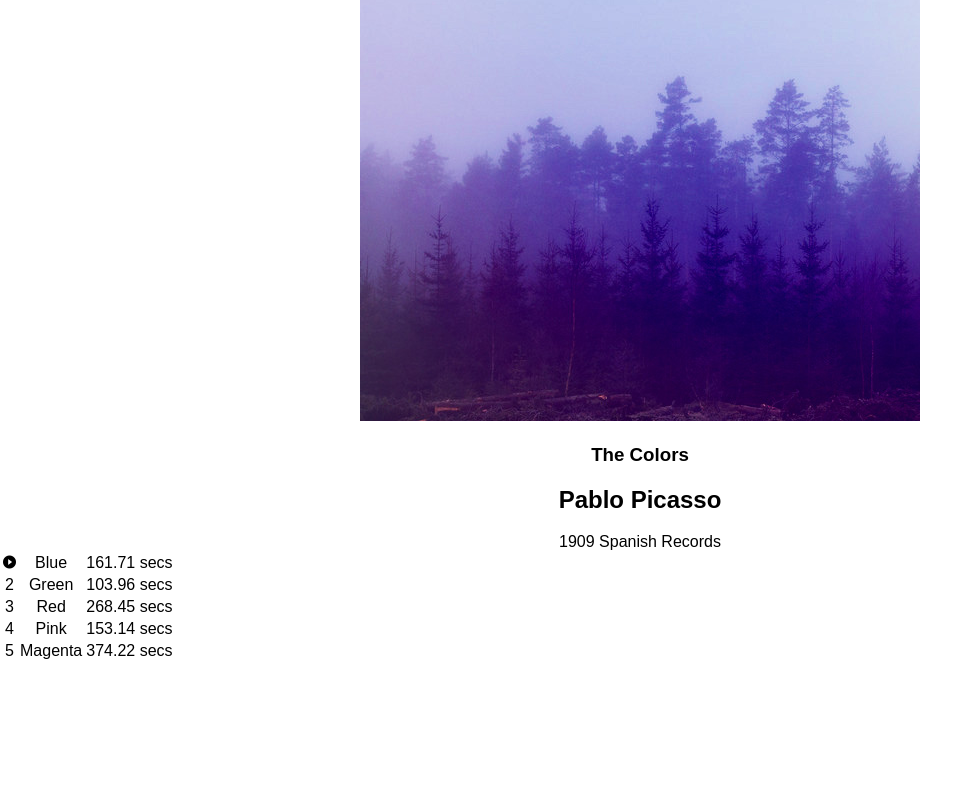
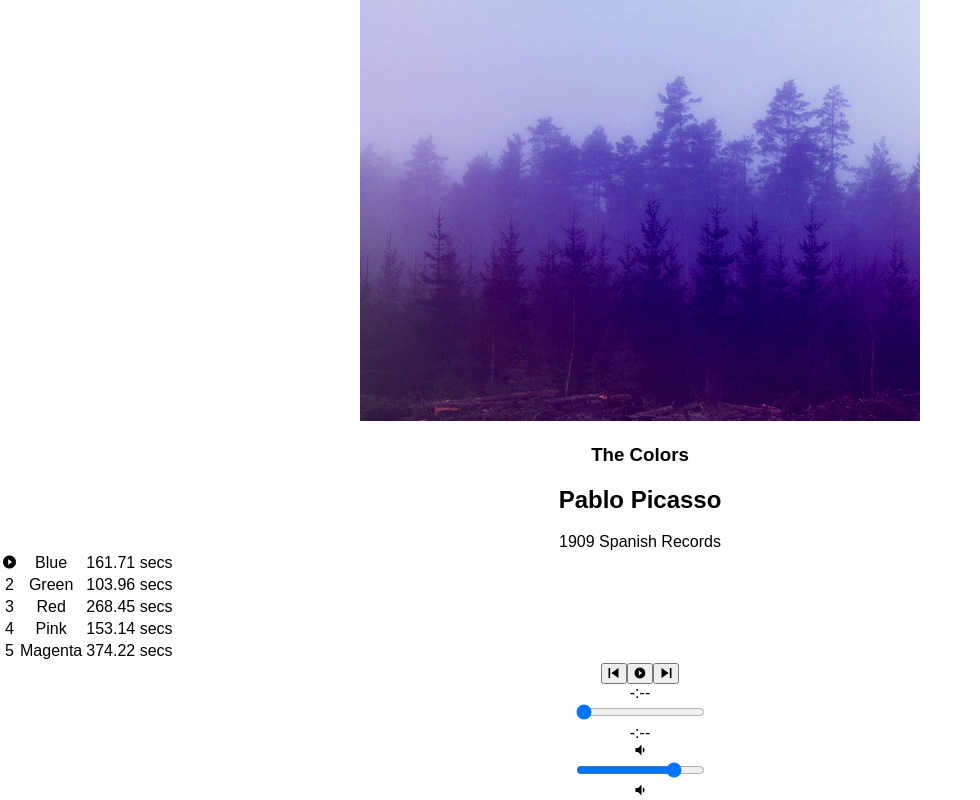
Before and after one commit to madhumurthy16/bloc-jams-react, a React (Create React App) app: page /album/the-colors in a window 1280 px wide. Shown: the part 237-1037 px from the top of the page, without its empty margins (0-980 px from the left). Before the commit the page ends 900 px from the top, so only its background shows below. Built offline with nearby package versions, Linux system fonts and the light colour scheme.

Commit message:
Checkpoint 8 player bar buttons completed

```diff
--- a/src/components/Album.js
+++ b/src/components/Album.js
@@ -1,5 +1,7 @@
 import React, { Component } from 'react';
 import albumData from './../data/albums';
+import PlayerBar from './PlayerBar'
+
 
 class Album extends Component {
 	constructor(props) {
@@ -72,6 +74,14 @@
 		);
 	}
 
+	handlePrevClick() {
+		const currentIndex = this.state.album.songs.findIndex(song => this.state.currentSong === song);
+		const newIndex = Math.max(0, currentIndex-1);
+		const newSong = this.state.album.songs[newIndex];
+		this.setSong(newSong);
+		this.play();
+	}
+
 	render() {
 		return (
 			<section className="album">
@@ -105,6 +115,11 @@
 						}
 					</tbody>
 				</table>
+				<PlayerBar
+				currentSong={this.state.currentSong}
+				isPlaying={this.state.isPlaying}
+				handleSongClick={() => this.handleSongClick(this.state.currentSong)}
+				handlePrevClick={() => this.handlePrevClick()}/>
 			</section>
 		);
 	}
--- /dev/null
+++ b/src/components/PlayerBar.js
@@ -0,0 +1,36 @@
+import React, {Component} from 'react';
+
+class PlayerBar extends Component {
+	constructor(props) {
+		super(props);
+	}
+	render() {
+		return (
+			<section className="player-bar">
+				<section id="buttons">
+					<button id="previous" onClick={this.props.handlePrevClick}>
+						<span className="icon ion-md-skip-backward"></span>
+					</button>
+					<button id="play-pause" onClick={this.props.handleSongClick}>
+						<span className={this.props.isPlaying ? "icon ion-md-pause" : "icon ion-md-play-circle"}></span>
+					</button>
+					<button id="next">
+						<span className="icon ion-md-skip-forward"></span>
+					</button>
+				</section>
+				<section id="time-control">
+					<div className="current-time">-:--</div>
+					<input type="range" className="seek-bar" value="0"/>
+					<div className="total-time">-:--</div>
+				</section>
+				<section id="volume-control">
+					<div className="icon ion-md-volume-low"></div>
+					<input type="range" className="seek-bar" value="80"/>
+					<div className="icon ion-md-volume-low"></div>
+				</section>
+			</section>
+		);
+	}
+}
+
+export default PlayerBar;
```
